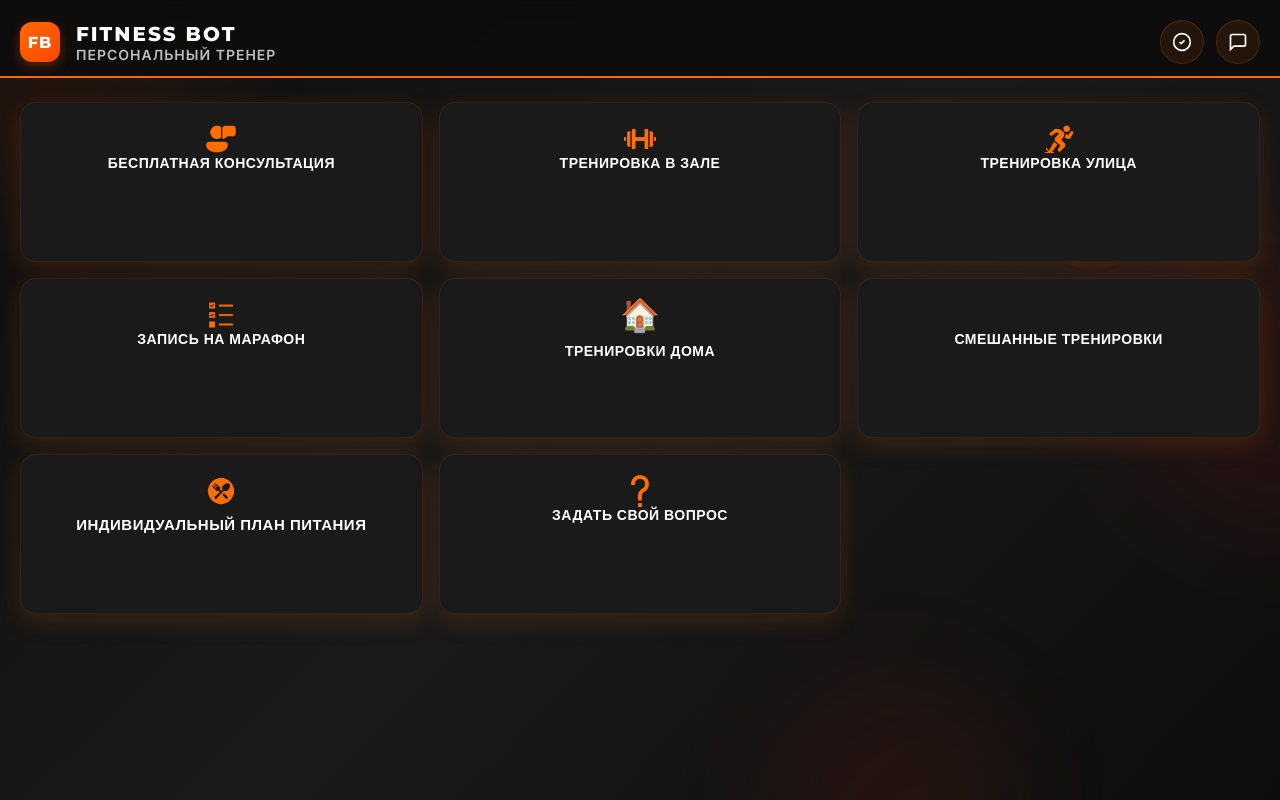
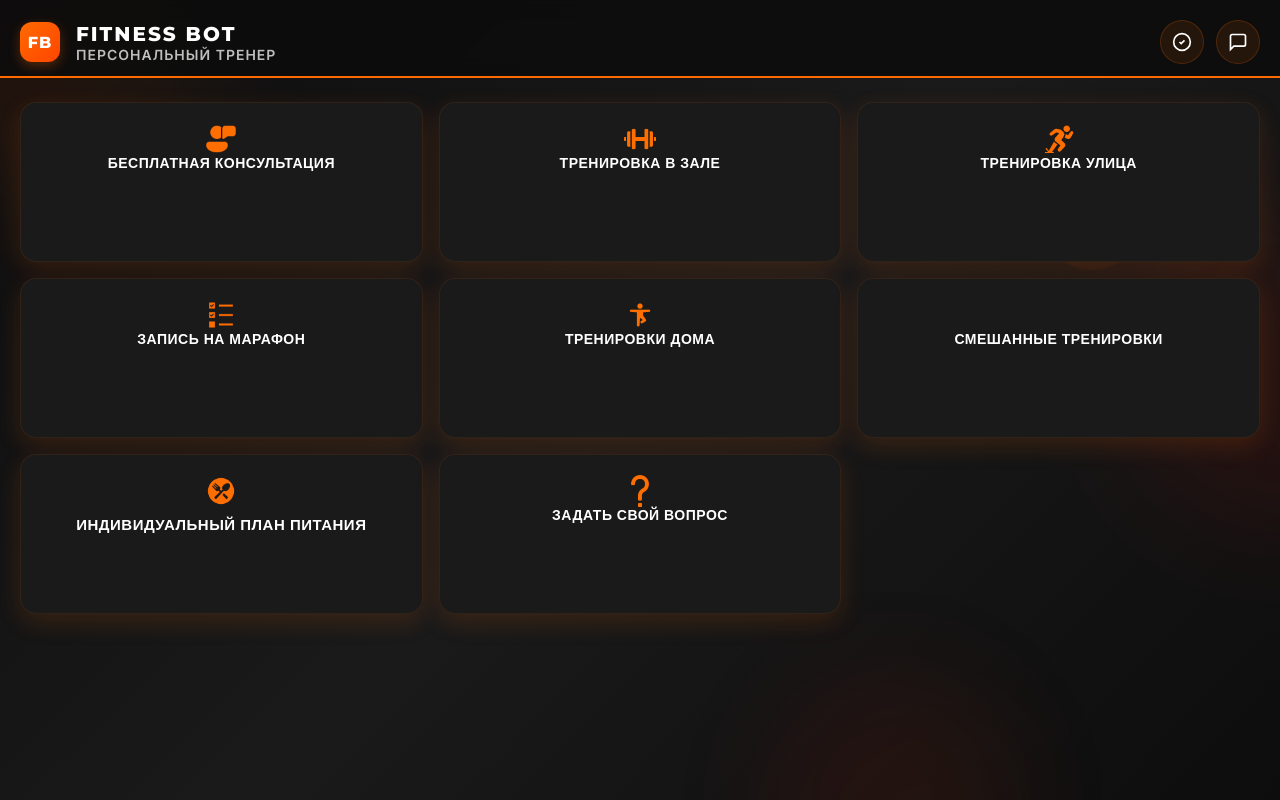
Before and after one commit to preff23/fitness-bot-miniapp, a plain HTML site: page index.html in a window 1280 px wide. Drawn offline with Linux system fonts and the light colour scheme.

Commit message:
Add yoga.png icon for home workouts: Replace emoji with PNG icon, add CSS styles

```diff
--- a/index.html
+++ b/index.html
@@ -76,7 +76,7 @@
 
         <!-- 5. Тренировки дома -->
         <button class="menu-card primary" data-action="home_workouts" data-submenu="home">
-          <div class="card-icon">🏠</div>
+          <span class="icon yoga" aria-hidden="true"></span>
           <span class="card-label">ТРЕНИРОВКИ ДОМА</span>
         </button>
 
--- a/styles.css
+++ b/styles.css
@@ -82,6 +82,11 @@ body {
 .icon.question {
   -webkit-mask-image: url("./photo/question.png");
   mask-image: url("./photo/question.png");
+}
+
+.icon.yoga {
+  -webkit-mask-image: url("./photo/yoga.png");
+  mask-image: url("./photo/yoga.png");
 }
 
 /* Parallax Background */
```
Also changed, not shown: photo/yoga.png (added), 1 other file.
